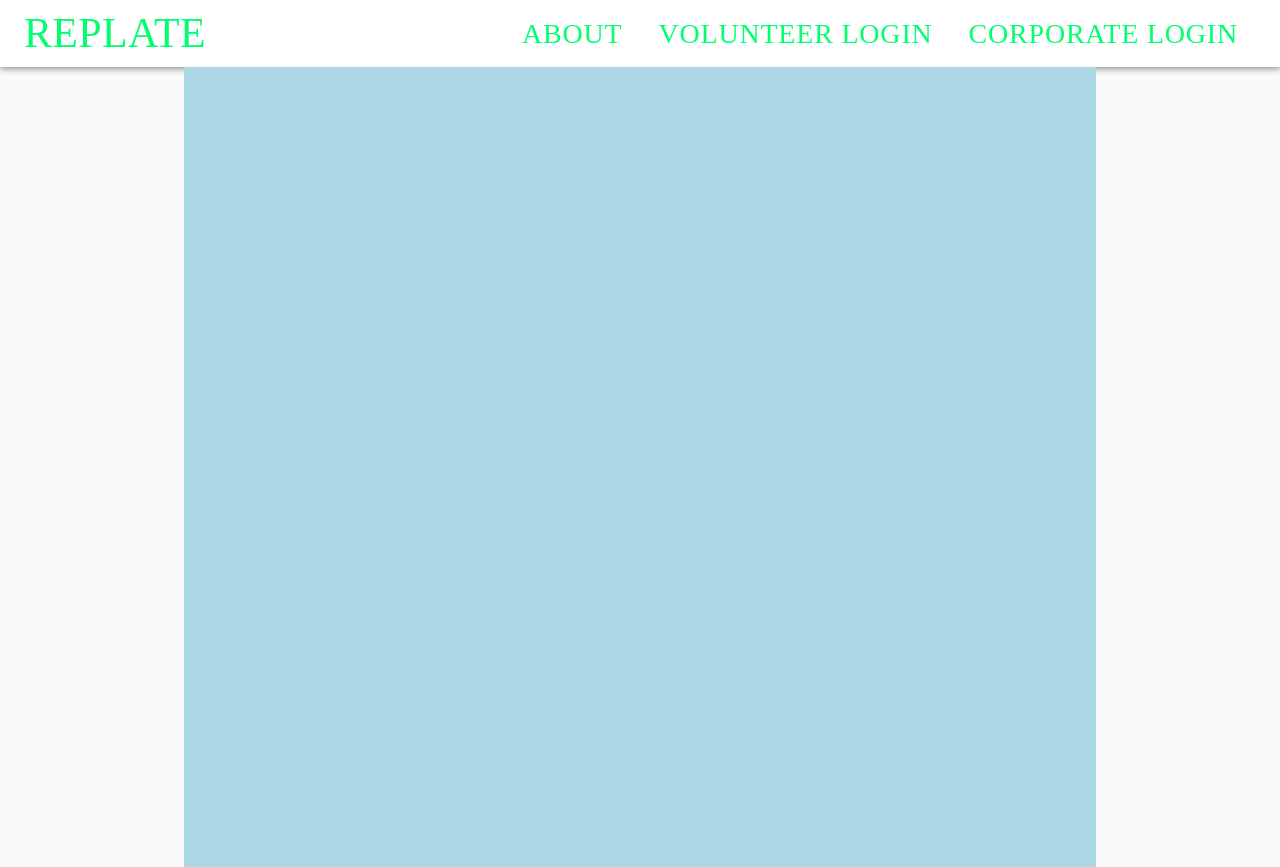
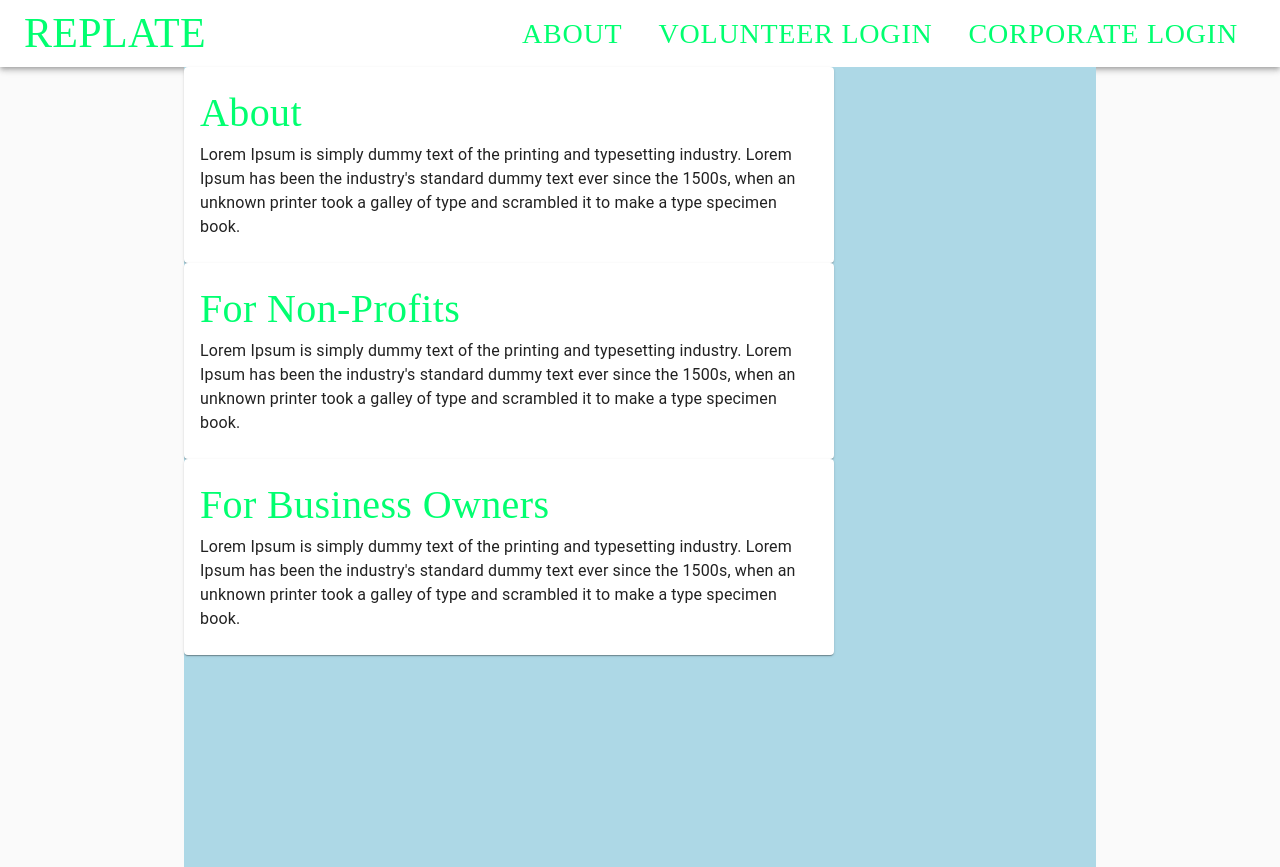
Before and after one commit to Build-Week-Replate-1/Front-End, a React (Create React App) app in the folder replate/: page / in a window 1280 px wide. Built offline with nearby package versions, Linux system fonts and the light colour scheme; the HTML template or start-up script is replaced by a standard one.

Commit message:
built three cards for main body

```diff
--- a/replate/src/components/MainBody.js
+++ b/replate/src/components/MainBody.js
@@ -2,14 +2,83 @@
 import CssBaseline from '@material-ui/core/CssBaseline';
 import Typography from '@material-ui/core/Typography';
 import Container from '@material-ui/core/Container';
+import { makeStyles } from '@material-ui/core/styles';
+import Card from '@material-ui/core/Card';
+import CardActions from '@material-ui/core/CardActions';
+import CardContent from '@material-ui/core/CardContent';
+import Button from '@material-ui/core/Button';
+
+const useStyles = makeStyles({
+    card: {
+        maxWidth: 650,
+    },
+    title: {
+        fontSize: 14,
+    },
+    pos: {
+        marginBottom: 12,
+    },
+    headings: {
+        color: "#01FF70",
+        fontFamily: "Bebas Neue",
+        fontSize: "2.5em",
+    }
+});
 
 const MainBody = () => {
+    const classes = useStyles();
+
     return (
         <div>
             <React.Fragment>
                 <CssBaseline/>
                 <Container maxWidth="md">
-                    <Typography component="div" style={{ backgroundColor: "lightblue", height: "100vh" }}/>
+                    <Typography component="div" style={{ backgroundColor: "lightblue", height: "100vh" }}>
+                        <Card className={classes.card}>
+                            <CardContent>
+                                <Typography className={classes.headings}>
+                                    About
+                                </Typography>
+                                <Typography>
+                                    Lorem Ipsum is simply dummy text of the printing and typesetting industry.
+                                    Lorem Ipsum has been the industry's standard dummy text ever since the
+                                    1500s, when an unknown printer took a galley of type and scrambled it to
+                                    make a type specimen book.
+                                </Typography>
+                            </CardContent>
+                        </Card>
+
+
+                        <Card className={classes.card}>
+                            <CardContent>
+                                <Typography className={classes.headings}>
+                                    For Non-Profits
+                                </Typography>
+                                <Typography>
+                                    Lorem Ipsum is simply dummy text of the printing and typesetting industry.
+                                    Lorem Ipsum has been the industry's standard dummy text ever since the
+                                    1500s, when an unknown printer took a galley of type and scrambled it to
+                                    make a type specimen book.
+                                </Typography>
+                            </CardContent>
+                        </Card>
+
+
+                        <Card className={classes.card}>
+                            <CardContent>
+                                <Typography className={classes.headings}>
+                                    For Business Owners
+                                </Typography>
+                                <Typography>
+                                    Lorem Ipsum is simply dummy text of the printing and typesetting industry.
+                                    Lorem Ipsum has been the industry's standard dummy text ever since the
+                                    1500s, when an unknown printer took a galley of type and scrambled it to
+                                    make a type specimen book.
+                                </Typography>
+                            </CardContent>
+                        </Card>
+
+                    </Typography>
                 </Container>
             </React.Fragment>
         </div>
```
